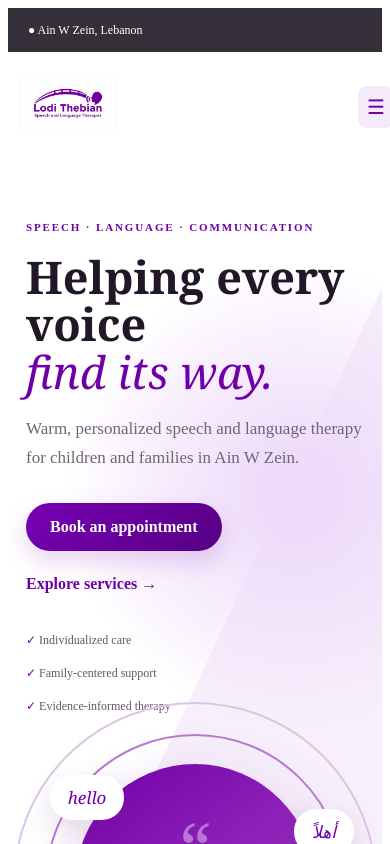
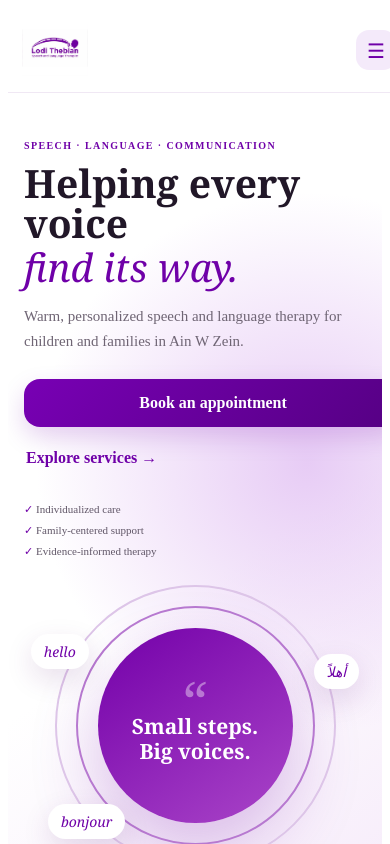
Before and after one commit to obhassan1/SLP-Lodi, an Angular app in the folder Client/LodiSpeech/: page / in a window 390 px wide. Shown: the top 844 px of the page. Built offline with nearby package versions, Linux system fonts and the light colour scheme.

Commit message:
Update mobile dashboard

```diff
--- a/Client/LodiSpeech/src/app/components/landing/landing.component.css
+++ b/Client/LodiSpeech/src/app/components/landing/landing.component.css
@@ -404,86 +404,314 @@ footer span {
   margin-left: auto;
 }
 
-/* =====================================================
-   TABLET
-===================================================== */
-
 @media (max-width: 850px) {
 
-  .contact-inner {
-    padding: 0 20px;
+  .contact-bar {
+    display: none;
   }
 
   header {
-    min-height: 90px;
-    height: auto;
-    padding: 10px 20px;
+    position: sticky;
+    top: 0;
+    z-index: 300;
+
+    min-height: 74px;
+    height: 74px;
+
+    padding: 8px 14px;
+
+    display: flex;
+    align-items: center;
     justify-content: space-between;
-    gap: 10px;
-    position: relative;
+
+    background: rgba(255, 255, 255, 0.96);
+    backdrop-filter: blur(12px);
+
+    border-bottom: 1px solid #f0e8f4;
+  }
+
+  .brand {
+    display: flex;
+    align-items: center;
   }
 
   .brand img {
-    width: 240px;
-    height: 82px;
+    width: 145px;
+    height: 58px;
+
+    object-fit: contain;
+    object-position: left center;
   }
 
   .menu {
-    display: block;
+    display: grid;
+    place-items: center;
+
+    width: 44px;
+    height: 44px;
+
+    border: 0;
+    border-radius: 13px;
+
+    background: #f4eafa;
+    color: #6f00a8;
+
+    font-size: 22px;
+
+    cursor: pointer;
   }
 
   header nav {
     display: none;
+
     position: absolute;
-    z-index: 100;
-    top: 90px;
-    left: 20px;
-    right: 20px;
+
+    top: calc(100% + 8px);
+    left: 14px;
+    right: 14px;
+
     margin: 0;
+
+    padding: 12px;
+
     background: #fff;
-    padding: 20px;
-    border-radius: 14px;
-    box-shadow: 0 15px 40px #23142b26;
+
+    border: 1px solid #eee5f2;
+    border-radius: 18px;
+
+    box-shadow:
+      0 18px 45px rgba(48, 20, 58, 0.14);
+
+    flex-direction: column;
     align-items: stretch;
-    flex-direction: column;
+
+    gap: 4px;
   }
 
   header nav.open {
     display: flex;
   }
 
+  header nav a {
+    width: 100%;
+
+    padding: 13px 14px;
+
+    border-radius: 11px;
+
+    font-size: 14px;
+    font-weight: 600;
+
+    color: #2f2534;
+  }
+
+  header nav a:hover {
+    background: #faf6fc;
+    color: #6f00a8;
+  }
+
+  header nav .book {
+    margin-top: 5px;
+
+    padding: 14px;
+
+    text-align: center;
+
+    border-radius: 14px;
+
+    background: linear-gradient(
+      135deg,
+      #7300ab,
+      #550082
+    );
+
+    color: #fff;
+  }
+
   .hero {
+    min-height: auto;
+
+    display: block;
+
+    padding: 52px 18px 55px;
+
+    background:
+      radial-gradient(
+        circle at 80% 45%,
+        rgba(221, 182, 241, 0.7),
+        transparent 50%
+      ),
+      linear-gradient(
+        145deg,
+        #fff 0%,
+        #fff 58%,
+        #f6ebfa 100%
+      );
+  }
+
+  .hero-copy {
+    max-width: 100%;
+  }
+
+  .kicker {
+    font-size: 10px;
+    line-height: 1.5;
+
+    letter-spacing: 0.14em;
+
+    margin-bottom: 12px;
+  }
+
+  .hero h1 {
+    font-size: 44px;
+    line-height: 1.02;
+
+    margin: 10px 0 18px;
+
+    max-width: 360px;
+  }
+
+  .hero h1 em {
+    display: block;
+
+    margin-top: 4px;
+  }
+
+  .hero-copy > p {
+    max-width: 360px;
+
+    font-size: 16px;
+    line-height: 1.65;
+
+    margin: 0;
+  }
+
+  .hero-actions {
+    display: flex;
+    flex-direction: column;
+    align-items: stretch;
+
+    gap: 12px;
+
+    margin-top: 25px;
+
+    max-width: 320px;
+  }
+
+  .primary-link {
+    width: 100%;
+
+    text-align: center;
+
+    padding: 15px 18px;
+
+    border-radius: 16px;
+  }
+
+  .text-link {
+    width: 100%;
+
+    padding: 10px 2px;
+
+    text-align: left;
+  }
+
+  .trust {
+    margin-top: 26px;
+
+    display: grid;
     grid-template-columns: 1fr;
-    padding: 55px 20px;
+
+    gap: 8px;
+
+    font-size: 11px;
   }
 
   .hero-art {
-    height: 410px;
+    margin-top: 25px;
+
+    height: 310px;
+  }
+
+  .speech-ring {
+    width: 215px;
+    height: 215px;
+  }
+
+  .speech-ring::before {
+    inset: -22px;
+  }
+
+  .speech-ring::after {
+    inset: -43px;
+  }
+
+  .speech-ring span {
+    font-size: 55px;
+  }
+
+  .speech-ring strong {
+    font-size: 23px;
+  }
+
+  .bubble {
+    font-size: 14px;
+
+    padding: 8px 13px;
+  }
+
+  .bubble.one {
+    left: 2%;
+    top: 18%;
+  }
+
+  .bubble.two {
+    right: 2%;
+    top: 25%;
+  }
+
+  .bubble.three {
+    left: 7%;
+    bottom: 10%;
   }
 
   .about {
-    padding: 70px 20px;
+    padding: 60px 18px;
+
     grid-template-columns: 1fr;
+
     gap: 25px;
   }
 
   .services {
-    padding: 70px 20px;
+    padding: 60px 18px;
   }
 
   .service-grid {
-    grid-template-columns: 1fr 1fr;
+    grid-template-columns: 1fr;
   }
 
   .contact {
-    margin: 60px 20px;
+    margin: 45px 18px;
+
+    padding: 30px 22px;
+
+    border-radius: 22px;
+
     flex-direction: column;
     align-items: flex-start;
   }
 
   footer {
-    padding: 20px;
-    flex-wrap: wrap;
+    padding: 25px 18px;
+
+    flex-direction: column;
+    align-items: flex-start;
+  }
+
+  footer img {
+    width: 170px;
+    height: 70px;
   }
 
   footer span {
@@ -491,66 +719,64 @@ footer span {
   }
 }
 
-/* =====================================================
-   PHONE
-===================================================== */
-
-@media (max-width: 540px) {
-
-  .contact-inner span:nth-child(2) {
-    display: none;
-  }
+@media (max-width: 430px) {
 
   header {
-    padding-left: 12px;
-    padding-right: 15px;
+    height: 68px;
+    min-height: 68px;
   }
 
   .brand img {
-    width: 220px;
-    height: 76px;
+    width: 130px;
+    height: 52px;
+  }
+
+  .menu {
+    width: 40px;
+    height: 40px;
+
+    font-size: 20px;
+  }
+
+  header nav {
+    left: 10px;
+    right: 10px;
+
+    border-radius: 16px;
   }
 
   .hero {
-    padding-left: 18px;
-    padding-right: 18px;
+    padding: 42px 16px 48px;
   }
 
   .hero h1 {
-    font-size: 45px;
+    font-size: 39px;
   }
 
-  .hero-actions,
-  .trust {
-    align-items: flex-start;
-    flex-direction: column;
+  .hero-copy > p {
+    font-size: 15px;
+  }
+
+  .hero-actions {
+    max-width: none;
+  }
+
+  .hero-art {
+    height: 285px;
   }
 
   .speech-ring {
-    width: 240px;
-    height: 240px;
+    width: 195px;
+    height: 195px;
   }
 
-  .hero-art {
-    height: 340px;
-  }
-
-  .service-grid {
-    grid-template-columns: 1fr;
-  }
-
-  .contact {
-    padding: 35px 25px;
+  .speech-ring strong {
+    font-size: 21px;
   }
 
   .about h2,
   .section-heading h2,
   .contact h2 {
-    font-size: 32px;
-  }
-
-  footer {
-    justify-content: flex-start;
-    text-align: left;
+    font-size: 31px;
   }
 }
```
